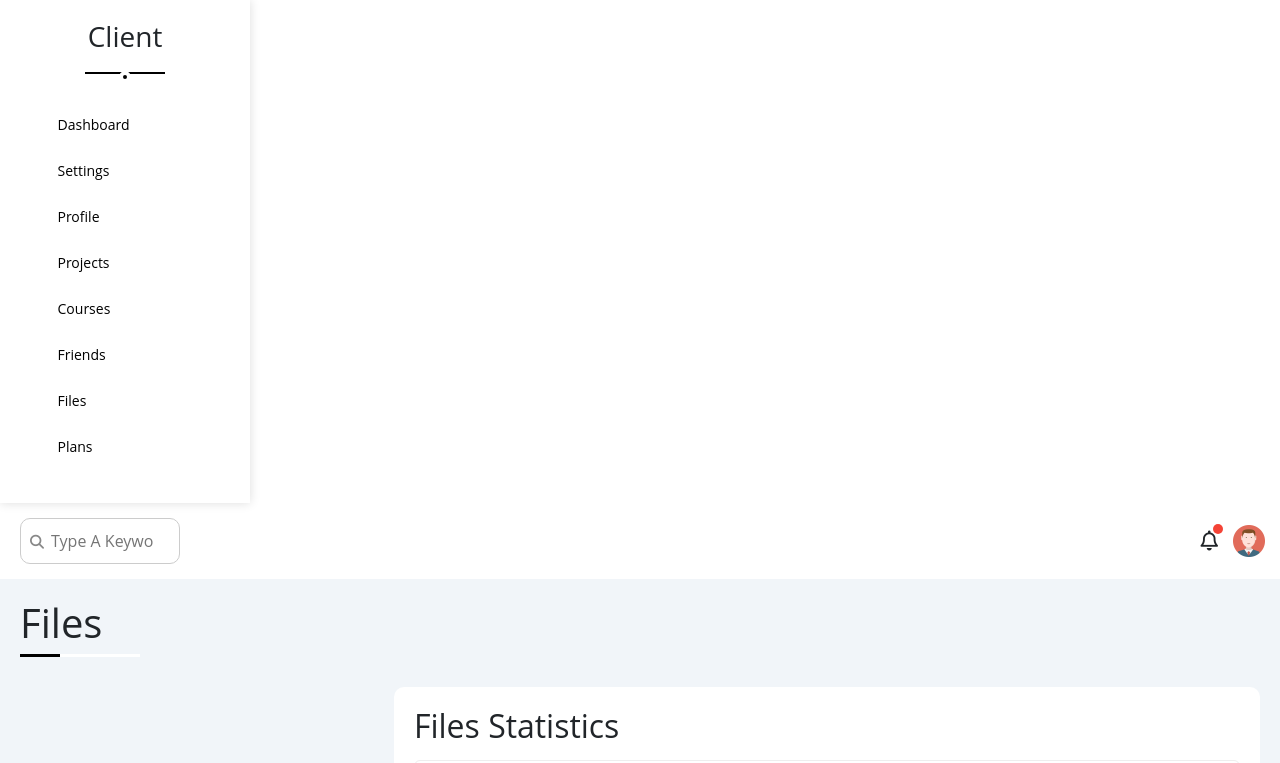
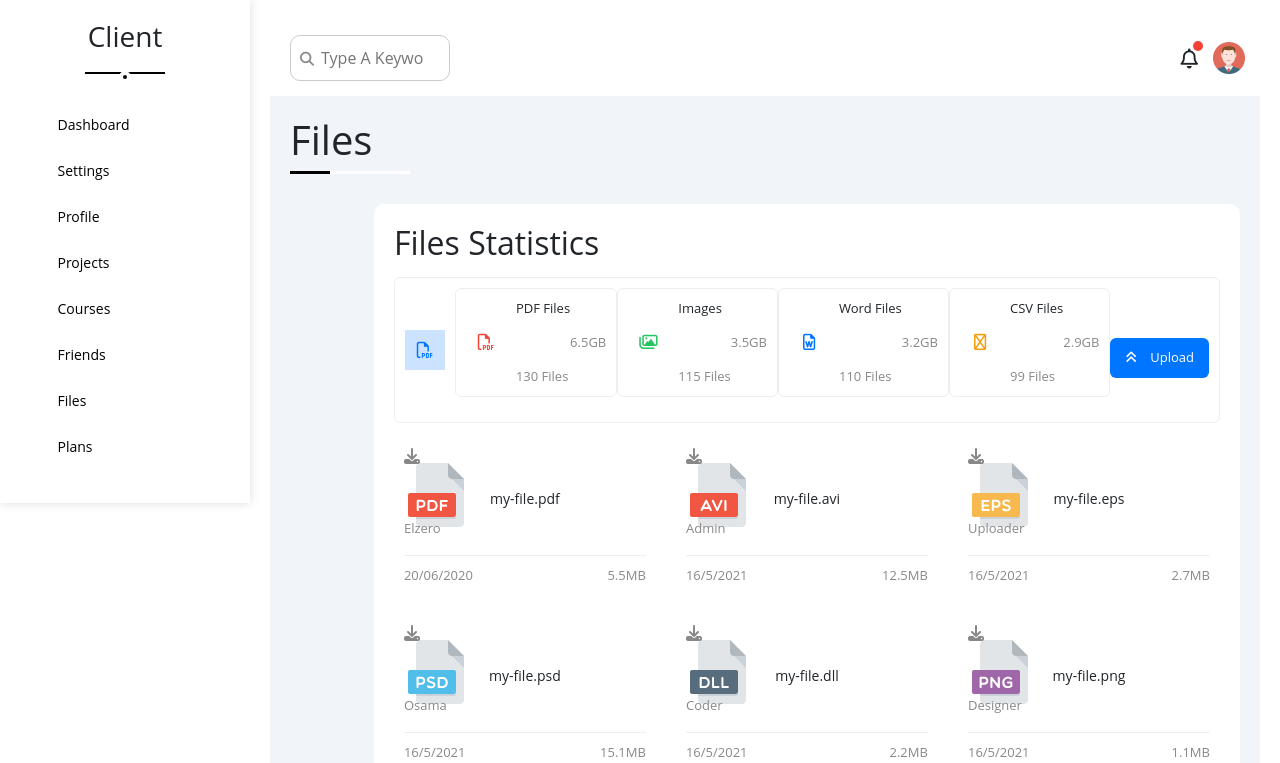
Before and after one commit to ayaatef11/Dashboard, an Angular app: page /files in a window 1280 px wide. Shown: the top 763 px of the page. Built offline with nearby package versions, Linux system fonts and the light colour scheme.

Commit message:
update the place of the sidebar

```diff
--- a/src/app/app.component.css
+++ b/src/app/app.component.css
@@ -1,3 +1,17 @@
-*{
-  display: flex-left;
+.layout {
+  display: flex;
+  height: 100vh; /* Full height */
 }
+
+.sidebar {
+  width: 250px; /* Adjust width as needed */
+  background: #fff; /* Sidebar background */
+  box-shadow: 2px 0 5px rgba(0, 0, 0, 0.1); /* Optional shadow */
+  flex-shrink: 0; /* Prevents shrinking */
+}
+
+.content {
+  flex-grow: 1; /* Fills remaining space */
+  padding: 20px;
+  overflow-y: auto; /* Enables scrolling if content overflows */
+}
--- a/src/app/app.component.html
+++ b/src/app/app.component.html
@@ -1,8 +1,7 @@
+<div class="layout">
+  <app-sidebar></app-sidebar> <!-- Sidebar Component -->
 
-
-  <app-sidebar></app-sidebar>
-
-
-
-
-    <router-outlet></router-outlet>
+  <main class="content">
+    <router-outlet></router-outlet> <!-- Other Components Render Here -->
+  </main>
+</div>
```
